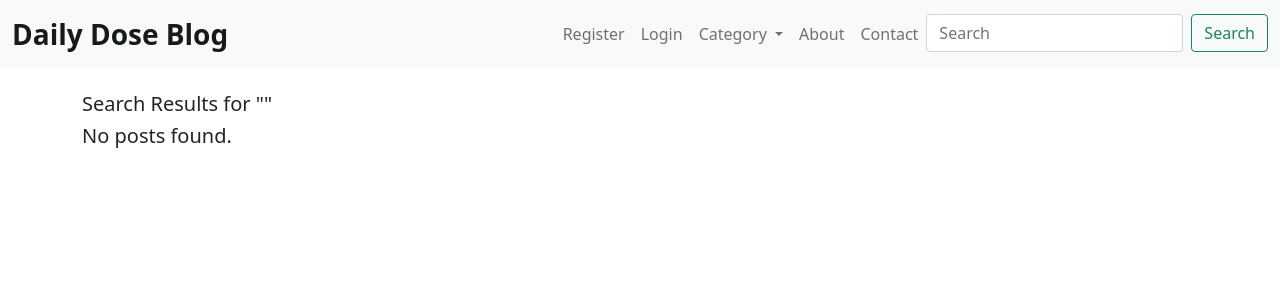
After one commit to tshering10/blog, a Django app: page /search/ in a window 1280 px wide. The commit adds this page. Shown: the top 300 px of the page. Run offline with Django 5.2, Linux system fonts and the light colour scheme; some libraries are stand-ins or nearby versions.

Commit message:
added search bar

```diff
--- a/blogproject/blogapp/admin.py
+++ b/blogproject/blogapp/admin.py
@@ -2,6 +2,9 @@ from django.contrib import admin
 from .models import Post, Category, ContactForm
 # Register your models here.
 
-admin.site.register(Post)
+@admin.register(Post)
+class PostAdmin(admin.ModelAdmin):
+    list_display = ['title','author']
+    list_per_page=3
 admin.site.register(Category)
 admin.site.register(ContactForm)
--- a/blogproject/blogapp/urls.py
+++ b/blogproject/blogapp/urls.py
@@ -1,7 +1,7 @@
 
 from django.contrib import admin
 from django.urls import path
-from blogapp.views import Home_view, Detail_view, Addpost_view, Update_view, Delete_view, aboutus_view, contact_view
+from blogapp.views import Home_view, Detail_view, Addpost_view, Update_view, Delete_view, aboutus_view, contact_view, search_view
 
 urlpatterns = [
     path('', Home_view.as_view(), name = 'home_view'),
@@ -17,6 +17,8 @@ urlpatterns = [
     path('about/', aboutus_view, name='about_view'),
 
     path('contact/',contact_view, name='contact_us' ),
+    path('search/',search_view, name='search'),
+
     # path('contact/success', contact_success, name='contact_us_success' ),
     # path('', base_view, name='home_view'),
     # path('category/', category_view, name='category'),  # Without slug
--- a/blogproject/blogapp/views.py
+++ b/blogproject/blogapp/views.py
@@ -60,3 +60,22 @@ def contact_view(request):
 
     # Render the form in both GET and POST requests
     return render(request, 'blogapp/html/contactus.html', {'form': form})
+
+
+def search_view(request):
+    posts = []
+    query = ""
+
+    # Handle the POST request
+    if request.method == "POST":
+        query = request.POST.get('query', '').strip()  # Get the query from POST data
+
+        if query:
+            # Search for posts with titles that match the query (case-insensitive)
+            posts = Post.objects.filter(title__icontains=query)
+
+    context = {
+        'posts': posts,
+        'query': query,
+    }
+    return render(request, 'blogapp/html/search.html', context)
--- a/blogproject/templates/blogapp/html/base.html
+++ b/blogproject/templates/blogapp/html/base.html
@@ -56,11 +56,9 @@
                 Category
               </a>
               <ul class="dropdown-menu">
-                {% for category in categories  %}
-                  <li><a class="dropdown-item" href="{% url "category_id" category.id %}">{{category.name}}</a></li>
-                  {% empty %}
-                  <li><a class="dropdown-item" href="#">No categories available</a></li>
-                  {% endfor %}
+                  <li><a class="dropdown-item" href="#">Tech</a></li>
+                  <li><a class="dropdown-item" href="#">Tech</a></li>
+
 
               </ul>
             </li>
@@ -77,8 +75,9 @@
 
             <!-- Search Bar -->
             <li class="nav-item">
-              <form class="d-flex" action="/search" method="GET">
-                <input class="form-control me-2" type="search" placeholder="Search" aria-label="Search" name="q">
+              <form class="d-flex" action="{% url "search" %}" method="post">
+               {% csrf_token %}
+                <input class="form-control me-2" type="search" placeholder="Search" name="query">
                 <button class="btn btn-outline-success" type="submit">Search</button>
               </form>
             </li>
--- a/blogproject/templates/blogapp/html/home.html
+++ b/blogproject/templates/blogapp/html/home.html
@@ -4,7 +4,7 @@
     <h1>Blog Post</h1>
     <ul class = "no-bullets">
         {% for post in object_list %}
-            <li><a href="{% url 'detail_view' post.pk %}" class = "text-decoration-none">{{post.title}} | {{post.author.first_name}} {{post.author.last_name}}</a>
+            <li><a href="{% url 'detail_view' post.pk %}" class = "text-decoration-none">{{post.title}} | {{post.author.first_name}} {{post.author.last_name}} </a>
 
             <!--short summary of post-->
             <p>{{ post.body|slice:":100" }}...<a href="{% url 'detail_view' post.pk %}">Read more</a></p>
--- /dev/null
+++ b/blogproject/templates/blogapp/html/search.html
@@ -0,0 +1,19 @@
+{% extends 'blogapp/html/base.html' %}
+{% block title %}Search bar{% endblock title %}
+{% block content %}
+
+        <h5 class = "mt-4">Search Results for "{{ query }}"</h5>
+        {% if posts %}
+            <ul class="text-decoration-none">
+                {% for post in posts %}
+                    <li>
+                        <a href="{% url "detail_view" post.id %}">{{post.title}}</a>
+                        <p>{{ post.body|slice:":100" }}...<a href="{% url 'detail_view' post.pk %}">Read more</a></p>
+                    </li>
+                {% endfor %}
+            </ul>
+        {% else %}
+            <h5>No posts found.</h5>
+        {% endif %}
+
+{% endblock content %}
```
Also changed, not shown: blogproject/db.sqlite3.
